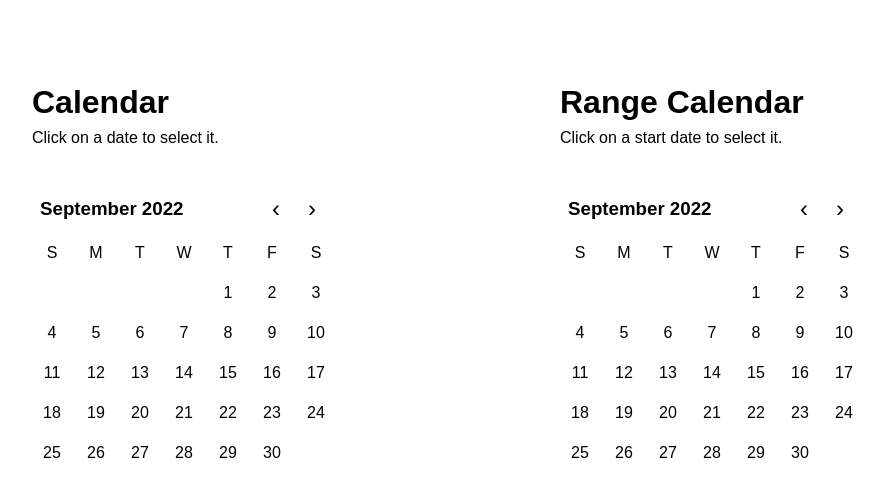
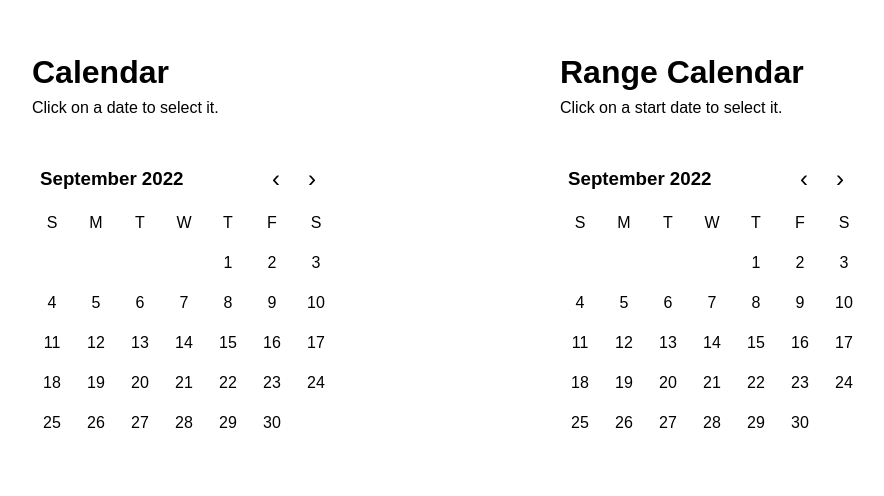
Before and after one commit to TheOmer77/calendar-thingy, a React (Vite) app: page / in a window 1280 px wide. Shown: the part 122-618 px from the top of the page, without its empty margins (192-1076 px from the left). Built offline with nearby package versions, Linux system fonts and the light colour scheme.

Commit message:
Bring back height property to `.calendar-display` class in demo

```diff
--- a/src/App.css
+++ b/src/App.css
@@ -21,6 +21,7 @@ body,
   display: flex;
   flex-direction: column;
   justify-content: flex-start;
+  height: 28rem;
 }
 .calendar-display:not(:last-of-type) {
   margin-bottom: 2rem;
```
